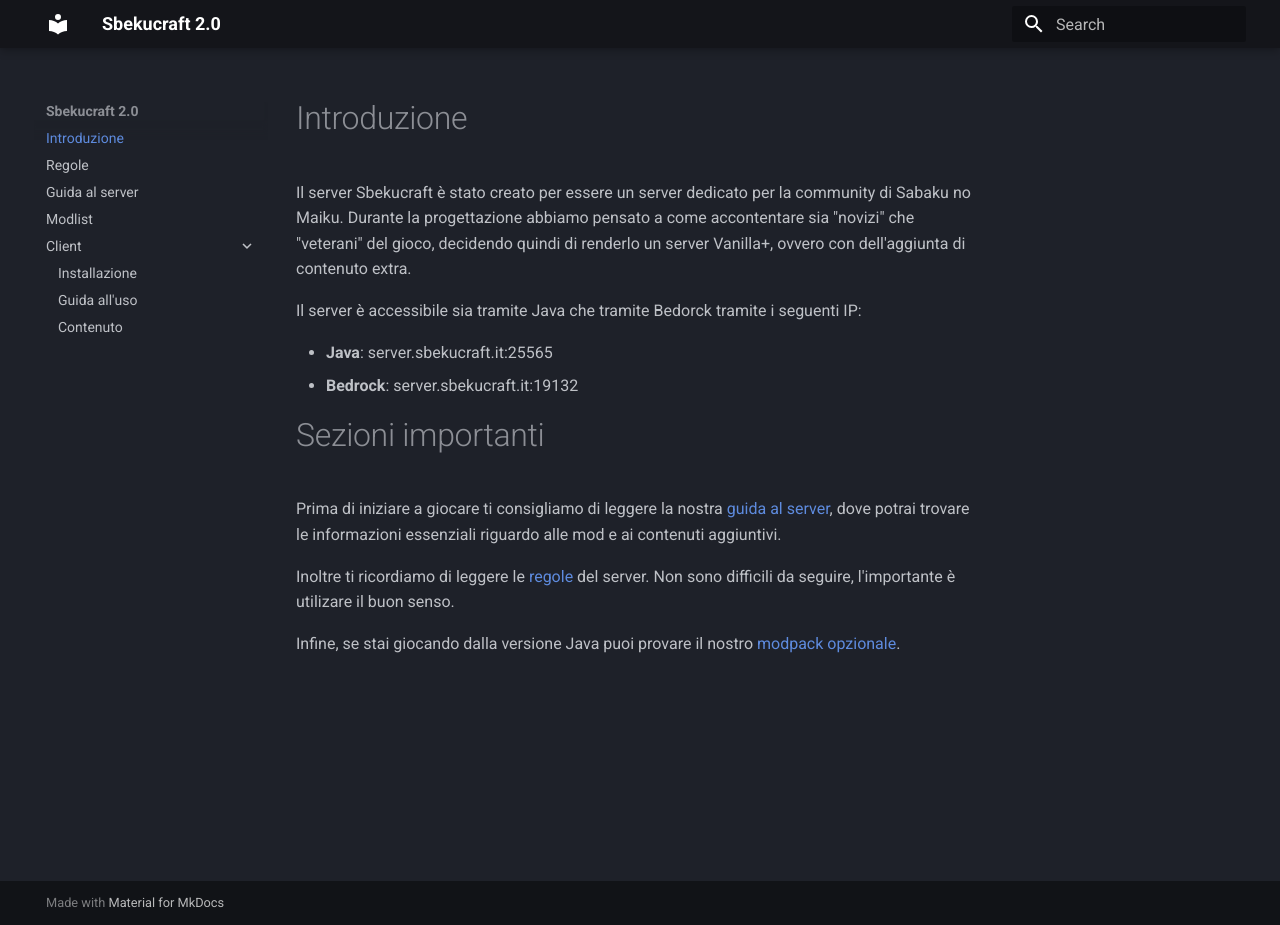
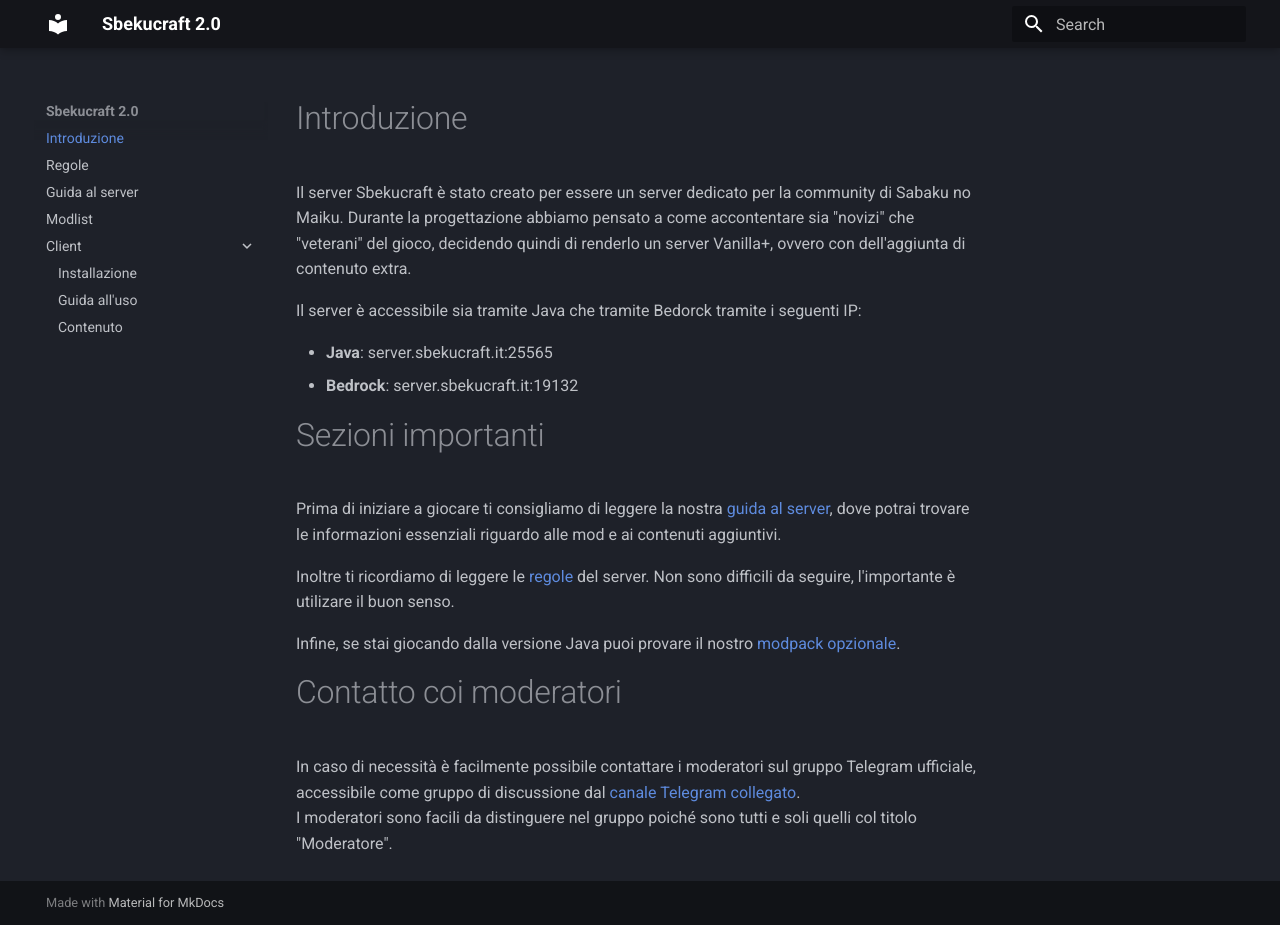
Before and after one commit to Sbekucraft/Sbekucraft-2.0-Wiki, an MkDocs documentation site: the page built from docs/index.md, in a window 1280 px wide and 925 px high. Built offline with MkDocs 1.6.1 and Material for MkDocs 9.7.7, drawn with Linux system fonts in a browser that asks for light colours.

Commit message:
Aggiunta modalità di contatto con i moderatori.

```diff
--- a/docs/index.md
+++ b/docs/index.md
@@ -13,3 +13,7 @@
 Inoltre ti ricordiamo di leggere le [regole](regole.md) del server. Non sono difficili da seguire, l'importante è utilizare il buon senso.
 
 Infine, se stai giocando dalla versione Java puoi provare il nostro [modpack opzionale](client/installazione.md).
+
+# Contatto coi moderatori
+In caso di necessità è facilmente possibile contattare i moderatori sul gruppo Telegram ufficiale, accessibile come gruppo di discussione dal [canale Telegram collegato](https://t.me/sbekucraft).
+I moderatori sono facili da distinguere nel gruppo poiché sono tutti e soli quelli col titolo "Moderatore".
```
